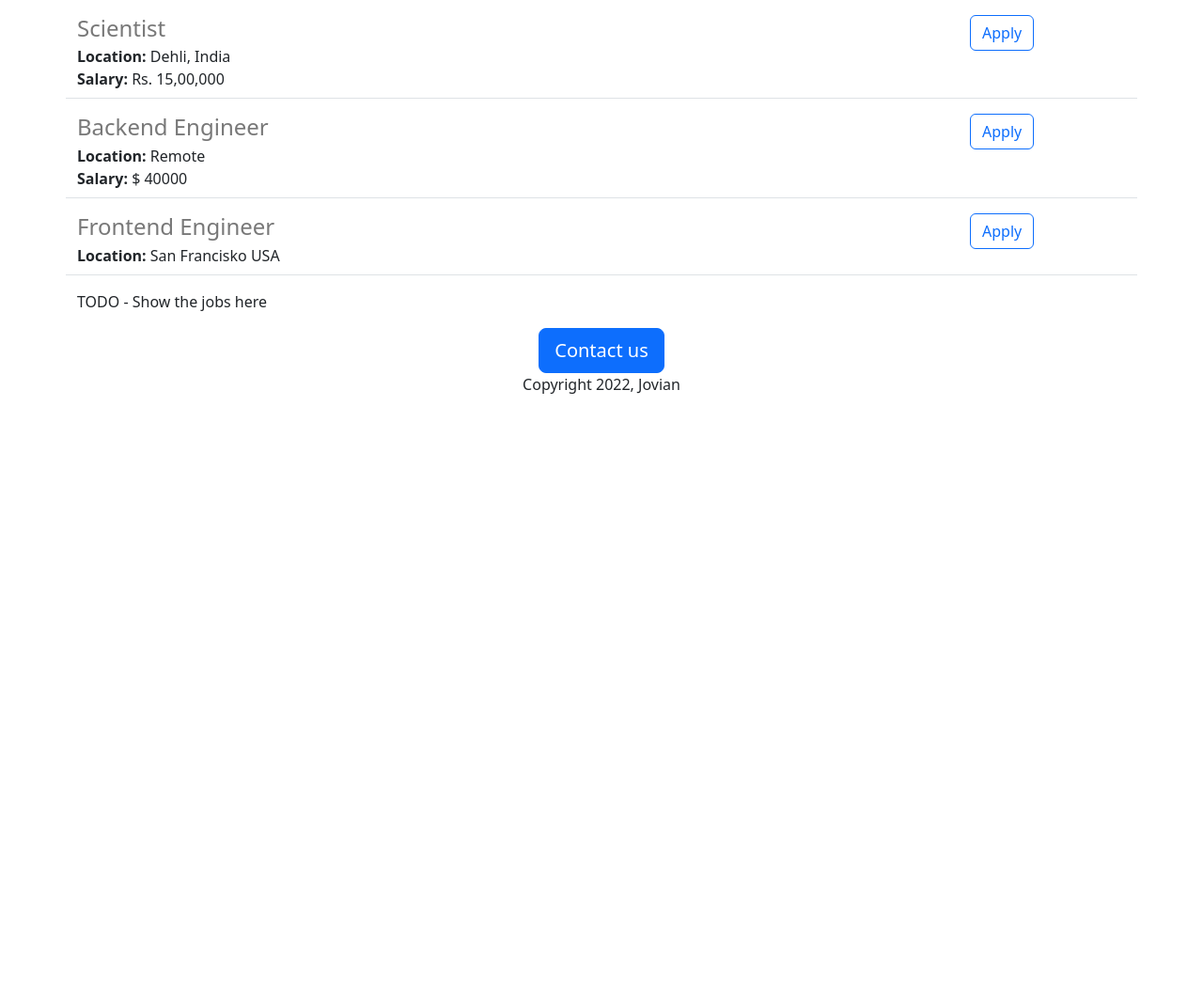
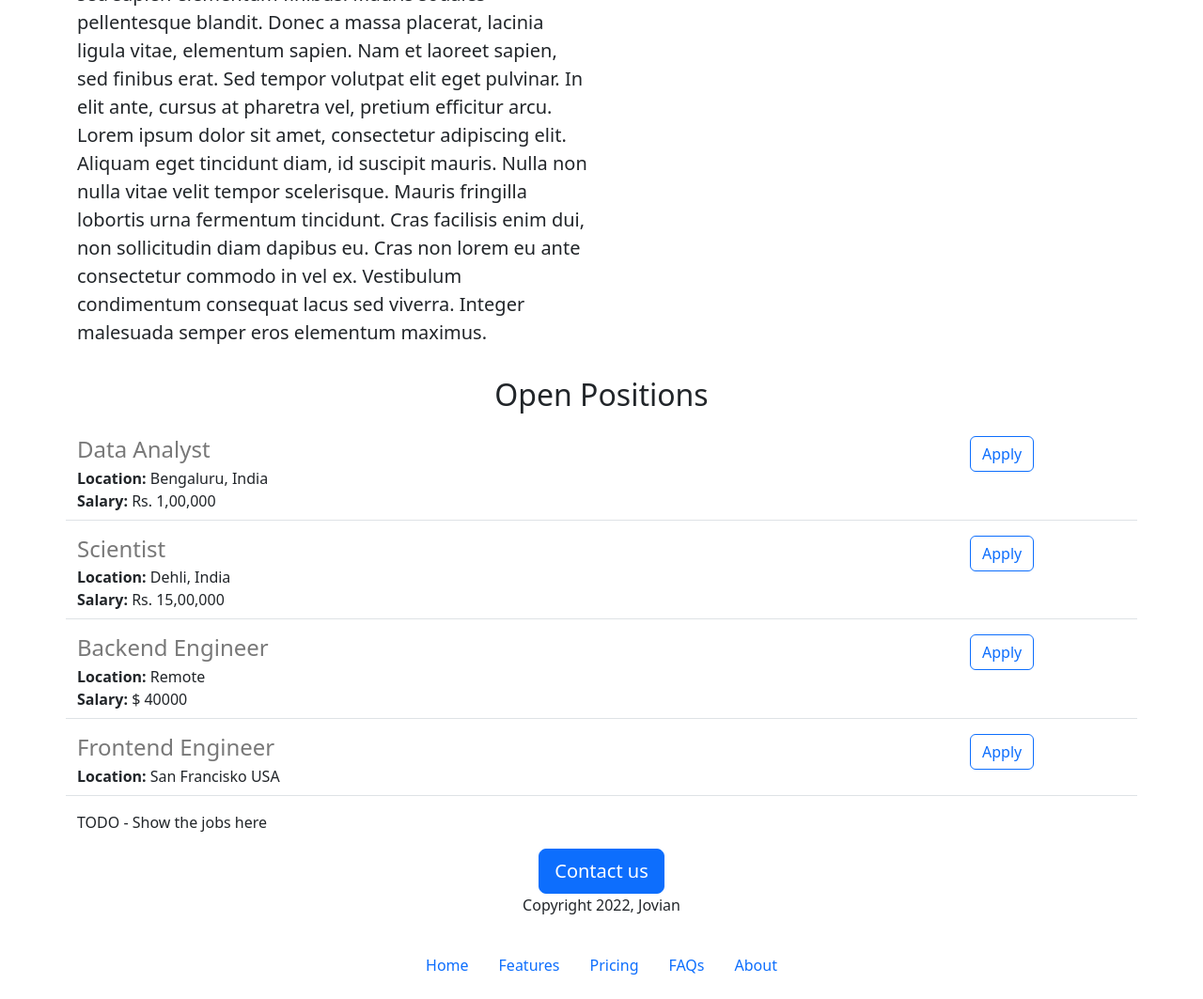
Before and after one commit to Volodymyr262/careers_website_flask_v2, a Flask app: page / in a window 1280 px wide. Shown: the part 895-1958 px from the top of the page at 94% size. Before the commit the page ends 1314 px from the top, so only its background shows below. Run offline with Flask 3, Linux system fonts and the light colour scheme.

Commit message:
styles upgrage

```diff
--- /dev/null
+++ b/templates/footer.html
@@ -0,0 +1,11 @@
+<div class="container">
+    <header class="d-flex justify-content-center py-3">
+      <ul class="nav nav-pills">
+        <li class="nav-item"><a href="#" class="nav-link" aria-current="page">Home</a></li>
+        <li class="nav-item"><a href="#" class="nav-link">Features</a></li>
+        <li class="nav-item"><a href="#" class="nav-link">Pricing</a></li>
+        <li class="nav-item"><a href="#" class="nav-link">FAQs</a></li>
+        <li class="nav-item"><a href="#" class="nav-link">About</a></li>
+      </ul>
+    </header>
+  </div>
--- a/templates/home.html
+++ b/templates/home.html
@@ -11,17 +11,28 @@
         height: 360px;
         width: 100%;
         object-fit: cover;
+        margin-bottom: 16px;
                 }
 
     </style>
 </head>
     <body>
+    {% include 'nav.html' %}
+     <img class="img-fluid" id="banner" src="http://192.168.0.40:5000/static/images/banner.jpg">
     <div class="container">
-    <h1 class="text-center mt-2 mb-4">Jovian Careers</h1>
-    <img class="img-fluid" id="banner" src="http://192.168.0.40:5000/static/images/banner.jpg">
+    <h1 class="text-center mt-2 mb-4">{{company_name}} Careers</h1>
     <h2 class="text-center mt-2 mb-4">About Jovian</h2>
-    <p>Lorem ipsum dolor sit amet, consectetur adipiscing elit. Cras in sagittis nisi. Donec et quam sapien. Class aptent taciti sociosqu ad litora torquent per conubia nostra, per inceptos himenaeos. Sed a felis a arcu condimentum rutrum. Donec at iaculis sem. Fusce quis nibh quis eros sagittis porta sed quis purus. Aliquam ac rhoncus risus. Duis nunc nibh, mattis in diam a, ornare porta orci. Nulla iaculis venenatis purus porta ullamcorper. Donec ornare, urna at posuere faucibus, neque nisl tempus turpis, nec efficitur neque dolor vitae nibh. Duis pellentesque nunc sed sapien elementum finibus. Mauris sodales pellentesque blandit.
-Donec a massa placerat, lacinia ligula vitae, elementum sapien. Nam et laoreet sapien, sed finibus erat. Sed tempor volutpat elit eget pulvinar. In elit ante, cursus at pharetra vel, pretium efficitur arcu. Lorem ipsum dolor sit amet, consectetur adipiscing elit. Aliquam eget tincidunt diam, id suscipit mauris. Nulla non nulla vitae velit tempor scelerisque. Mauris fringilla lobortis urna fermentum tincidunt. Cras facilisis enim dui, non sollicitudin diam dapibus eu. Cras non lorem eu ante consectetur commodo in vel ex. Vestibulum condimentum consequat lacus sed viverra. Integer malesuada semper eros elementum maximus.</p>
+    <div class="row" style="margin-bottom:16px;">
+        <div class="col-md-6">
+    <p class="lead">Lorem ipsum dolor sit amet, consectetur adipiscing elit. Cras in sagittis nisi. Donec et quam sapien. Class aptent taciti sociosqu ad litora torquent per conubia nostra, per inceptos himenaeos. Sed a felis a arcu condimentum rutrum. Donec at iaculis sem. Fusce quis nibh quis eros sagittis porta sed quis purus. Aliquam ac rhoncus risus. Duis nunc nibh, mattis in diam a, ornare porta orci. Nulla iaculis venenatis purus porta ullamcorper. Donec ornare, urna at posuere faucibus, neque nisl tempus turpis, nec efficitur neque dolor vitae nibh. Duis pellentesque nunc sed sapien elementum finibus. Mauris sodales pellentesque blandit.
+Donec a massa placerat, lacinia ligula vitae, elementum sapien. Nam et laoreet sapien, sed finibus erat. Sed tempor volutpat elit eget pulvinar. In elit ante, cursus at pharetra vel, pretium efficitur arcu. Lorem ipsum dolor sit amet, consectetur adipiscing elit. Aliquam eget tincidunt diam, id suscipit mauris. Nulla non nulla vitae velit tempor scelerisque. Mauris fringilla lobortis urna fermentum tincidunt. Cras facilisis enim dui, non sollicitudin diam dapibus eu. Cras non lorem eu ante consectetur commodo in vel ex. Vestibulum condimentum consequat lacus sed viverra. Integer malesuada semper eros elementum maximus.
+    </p>
+            </div>
+        <div class="d-none d-md-block col-md-6">
+        <img src="static/images/people.jpg"
+             style="height:320px; border-radius:4px;">
+        </div>
+        </div>
     <h2 class="text-center mt-2 mb-4">Open Positions</h2>
     <p>
        {% for job in jobs %}
@@ -35,5 +46,6 @@ Donec a massa placerat, lacinia ligula vitae, elementum sapien. Nam et laoreet s
             <p>Copyright 2022, Jovian</p>
             </div>
         </div>
+    {% include 'footer.html' %}
     </body>
 </html>
--- a/templates/jobitem.html
+++ b/templates/jobitem.html
@@ -14,6 +14,7 @@
         {% endif %}
   </div>
   <div class="col-2">
-        <button type="button" class="btn btn-outline-primary">Apply</button>
+        <a href="mailto:volodiahedz26@gmail.com?subject=Job%20application&body=My%20name%20%3Cyour%20name%3E%0D%0AMy%20resume%20link%20%3Clink%3E" type="button"
+           class="btn btn-outline-primary">Apply</a>
   </div>
 </div>
--- /dev/null
+++ b/templates/nav.html
@@ -0,0 +1,9 @@
+<nav class="navbar bg-body-tertiary shadow-sm fixed-top">
+  <div class="container-fluid">
+    <a class="navbar-brand" href="#">
+      <img src="/static/images/logo.svg" alt="Logo" width="30" height="24" class="d-inline-block align-text-top">
+      Jovian
+    </a>
+  </div>
+</nav>
+<div style="height:56px;"></div>
```
